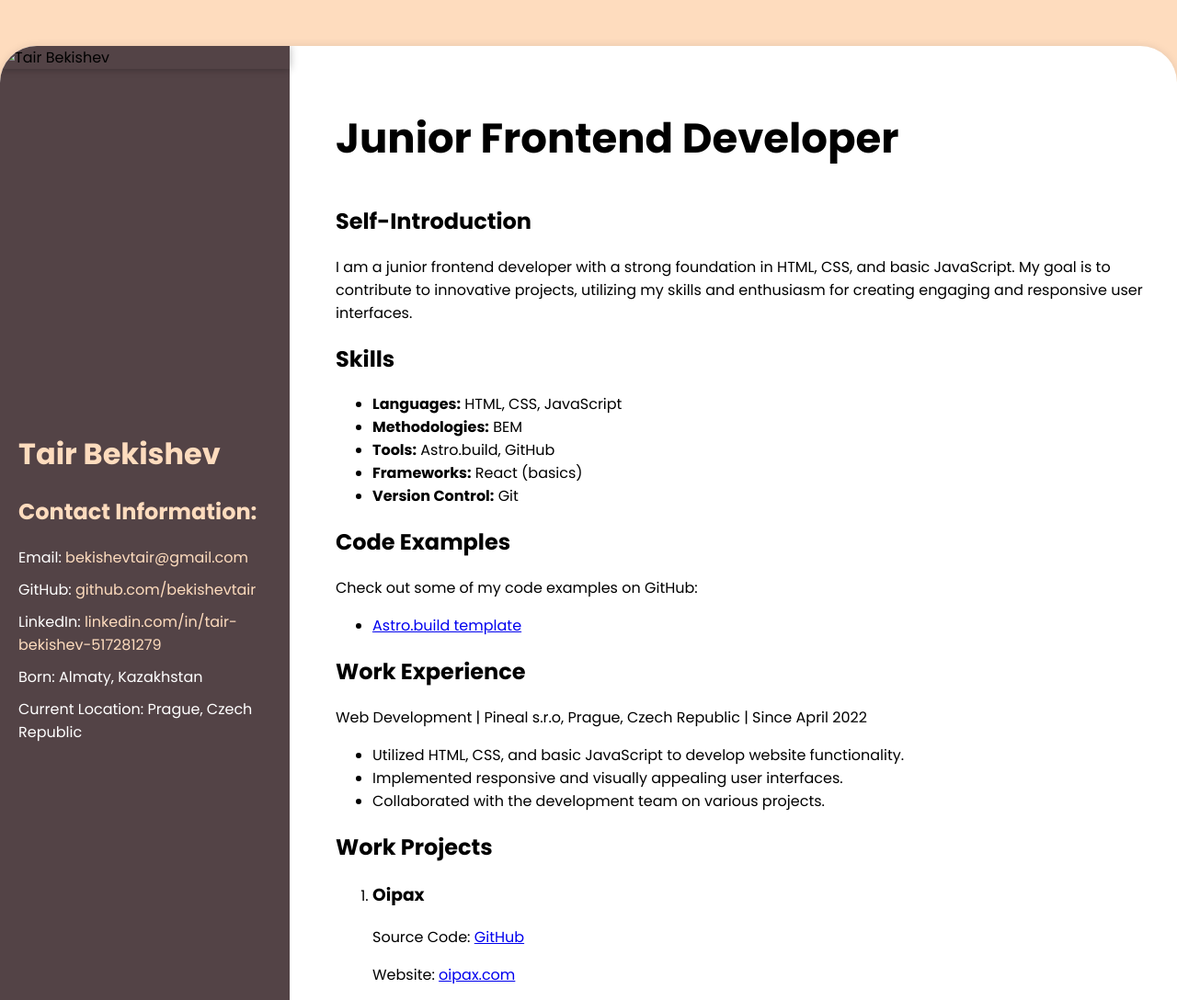
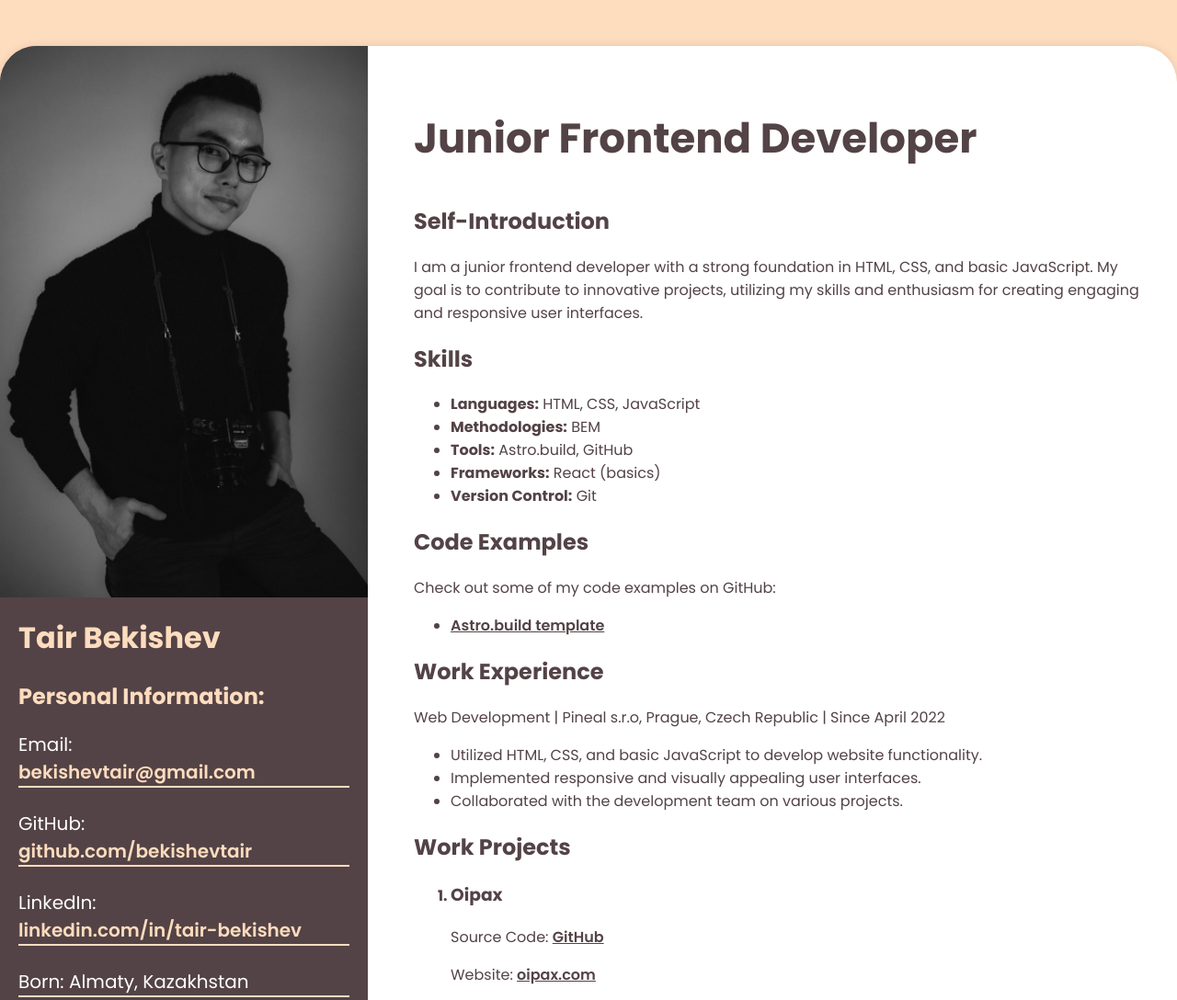
Before and after one commit to bekishevtair/rsschool-cv, a plain HTML site: page index.html in a window 1280 px wide. Shown: the top 1088 px of the page at 92% size. Drawn offline with Linux system fonts and the light colour scheme.

Commit message:
feat: add profile photo

```diff
--- a/index.html
+++ b/index.html
@@ -14,16 +14,15 @@
   <body>
     <div class="resume">
       <div class="sidebar">
-        <div class="sidebar-photo">
+        <div class="sidebar__photo">
           <img
-            src="path/to/your/photo.jpg"
+            src="public/img/img-profile.jpeg"
             alt="Tair Bekishev" />
         </div>
-        <div class=""></div>
         <div class="contact">
           <h1 class="">Tair Bekishev</h1>
-          <h2>Contact Information:</h2>
-          <ul>
+          <h2>Personal Information:</h2>
+          <ul class="sidebar__info">
             <li>
               Email:
               <a href="mailto:bekishevtair@gmail.com">bekishevtair@gmail.com</a>
@@ -41,7 +40,7 @@
               <a
                 href="https://www.linkedin.com/in/tair-bekishev-517281279"
                 target="_blank"
-                >linkedin.com/in/tair-bekishev-517281279</a
+                >linkedin.com/in/tair-bekishev</a
               >
             </li>
             <li>Born: Almaty, Kazakhstan</li>
@@ -187,7 +186,7 @@
         <section class="section__english-language">
           <h2>English Language</h2>
           <ul>
-            <li><strong>Proficiency Level:</strong> B1</li>
+            <li><strong>Proficiency Level:</strong> B2</li>
             <li>
               <strong>Language Practice:</strong> Regularly engage in reading
               technical documentation.
--- a/styles.css
+++ b/styles.css
@@ -88,15 +88,6 @@ header {
   font-size: 30px;
 }
 
-header h1 {
-  margin: 0;
-}
-
-header p {
-  margin-top: 5px;
-  color: #666;
-}
-
 .contact {
   padding: 20px;
   border-radius: 10px;
@@ -109,13 +100,8 @@ header p {
 }
 
 .contact ul {
-  list-style: none;
   color: #fff;
   padding: 0;
-}
-
-.contact li {
-  margin-bottom: 10px;
 }
 
 .contact a {
@@ -126,64 +112,36 @@ header p {
   background: var(--seconadary);
 }
 
-.sidebar-photo {
-  height: 400px;
-  width: 100%;
+.sidebar__photo {
+  max-width: 400px;
   display: flex;
   flex-direction: column;
 }
-
-.sidebar img {
+.sidebar__info li {
+  margin-bottom: 24px;
+  font-size: 20px;
+  border-bottom: 2px solid var(--primary);
+}
+.sidebar__info a {
+  font-weight: 600;
+  display: block;
+}
+.sidebar__info img {
   box-shadow: 0 0 10px rgba(0, 0, 0, 0.3);
 }
-
-.introduction,
-.skills,
-code-examples,
-work-experience,
-work-projects,
-education,
-english-language {
-  margin-top: 20px;
+li::marker {
+  color: var(--seconadary);
+  font-weight: 700;
 }
 
-.work-experience,
-work-projects,
-education {
-  border-top: 2px solid #ddd;
-  padding-top: 20px;
+.content h2,
+.content h2,
+.content h2,
+.content li,
+.content p {
+  color: var(--seconadary);
 }
-
-.work-projects,
-education {
-  margin-top: 0;
+.content li a {
+  font-weight: 600;
+  color: var(--seconadary);
 }
-
-.work-projects ol,
-.education p {
-  margin: 0;
-}
-
-.work-projects h3,
-.education strong {
-  margin-top: 0;
-}
-
-.work-projects ul,
-.education ul {
-  padding-left: 20px;
-  margin: 10px 0;
-}
-
-.work-projects li,
-.education li {
-  margin-bottom: 5px;
-}
-
-.english-language {
-  margin-bottom: 20px;
-}
-
-.resume a:hover {
-  text-decoration: underline;
-}
```
Also changed, not shown: public/img/img-profile.jpeg (added).
